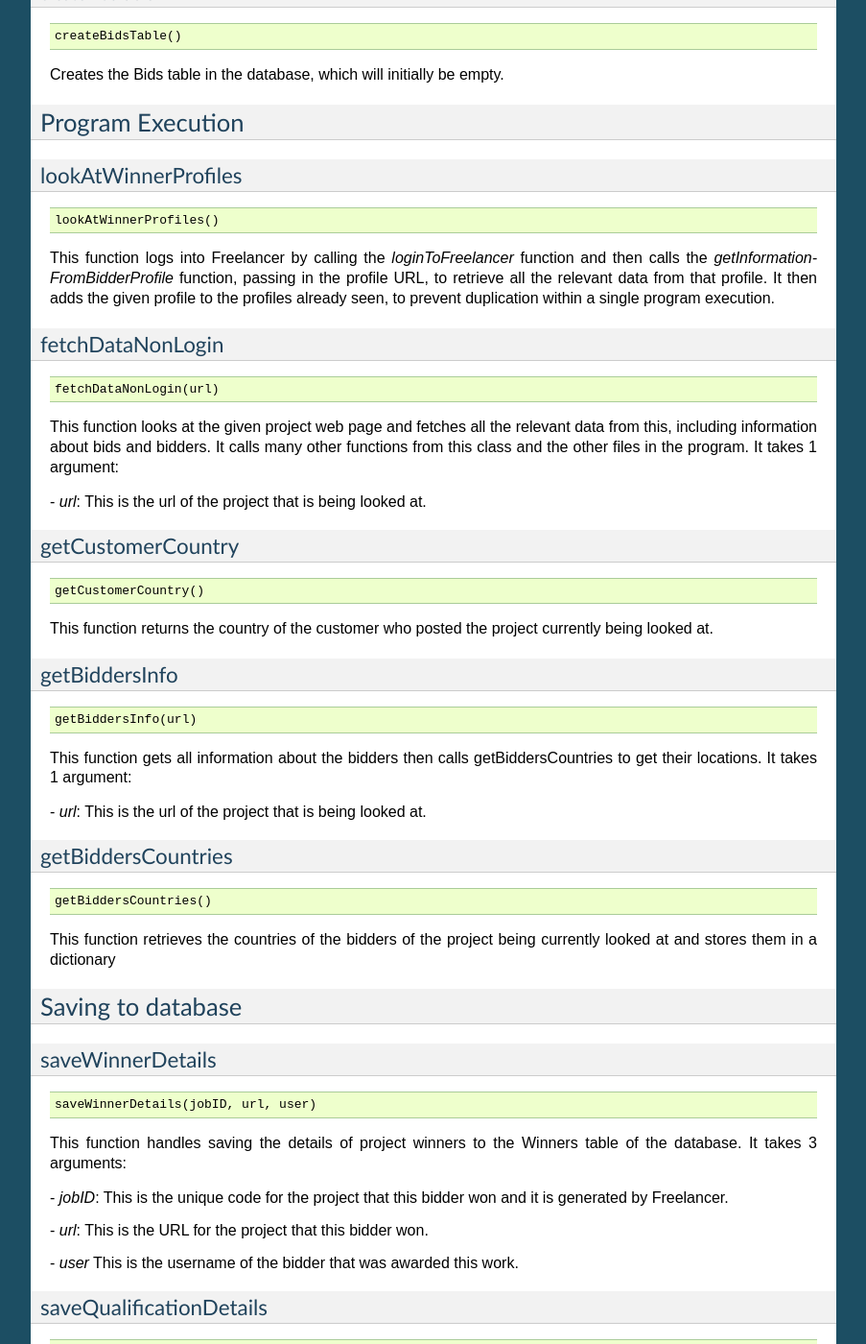
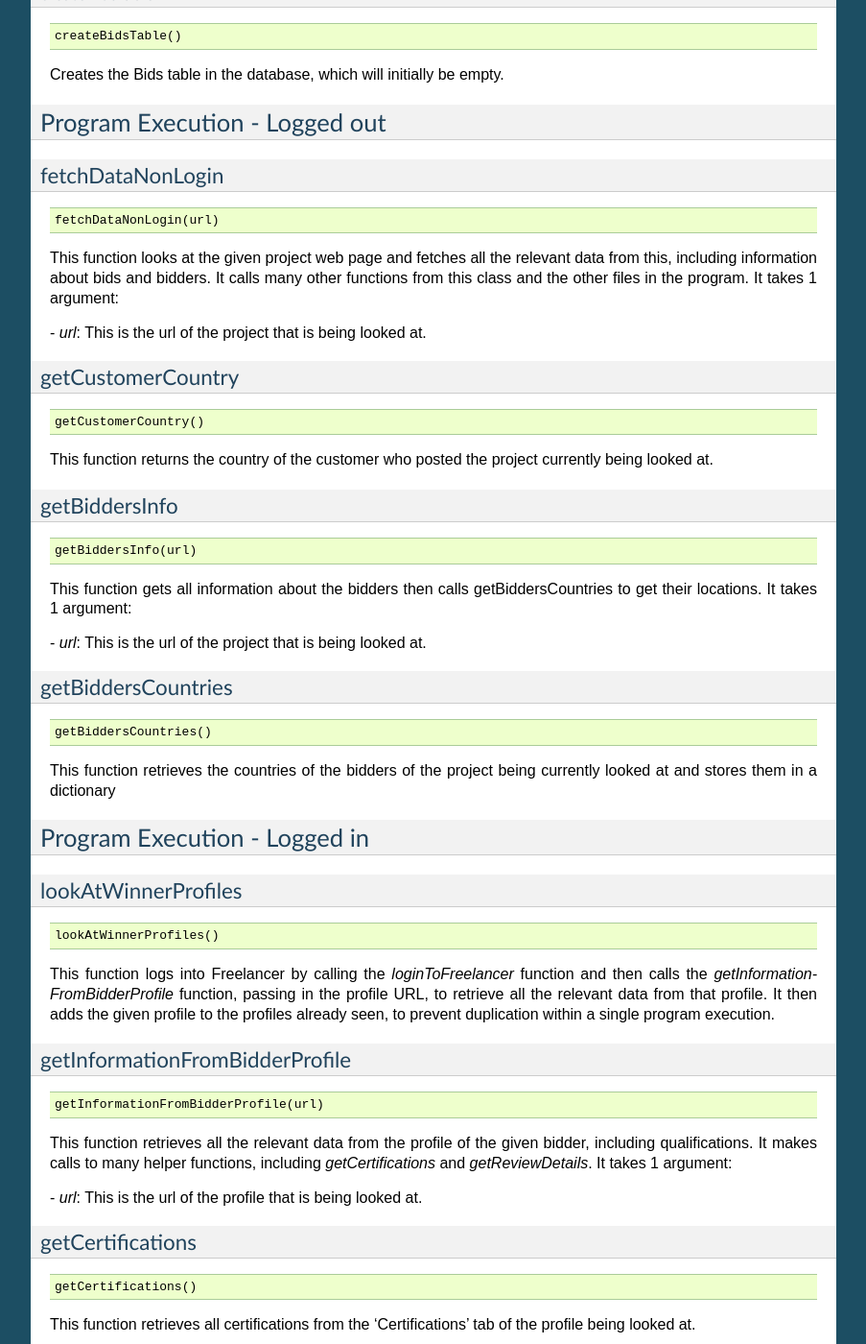
Before and after one commit to ben-dent/Contract-Cheating-Analysis, a Sphinx documentation site: the page built from docs/main.rst, in a window 1280 px wide and 1400 px high, scrolled down 1699 px. Shown: the whole window at 96% size, without its empty margins (198-1101 px from the left). Built offline with Sphinx 7.4.7, drawn with Linux system fonts in a browser that asks for light colours; some of the changed text lies outside the part shown.

Commit message:
Updating docs

```diff
--- a/docs/main.rst
+++ b/docs/main.rst
@@ -100,18 +100,8 @@ __________________
 
 Creates the Bids table in the database, which will initially be empty.
 
-Program Execution
-^^^^^^^^^^^^^^^^^^^^^
-
-lookAtWinnerProfiles
-------------------------
-.. code-block:: python
-
-   lookAtWinnerProfiles()
-
-This function logs into Freelancer by calling the *loginToFreelancer* function and then calls the *getInformationFromBidderProfile* function, passing in the profile URL, to retrieve all the relevant data from that profile.
-It then adds the given profile to the profiles already seen, to prevent duplication within a single program execution.
-
+Program Execution - Logged out
+^^^^^^^^^^^^^^^^^^^^^^^^^^^^^^^
 fetchDataNonLogin
 ------------------
 .. code-block:: python
@@ -149,6 +139,44 @@ getBiddersCountries
    getBiddersCountries()
 
 This function retrieves the countries of the bidders of the project being currently looked at and stores them in a dictionary
+
+Program Execution - Logged in
+^^^^^^^^^^^^^^^^^^^^^^^^^^^^^^^
+lookAtWinnerProfiles
+------------------------
+.. code-block:: python
+
+   lookAtWinnerProfiles()
+
+This function logs into Freelancer by calling the *loginToFreelancer* function and then calls the *getInformationFromBidderProfile* function, passing in the profile URL, to retrieve all the relevant data from that profile.
+It then adds the given profile to the profiles already seen, to prevent duplication within a single program execution.
+
+getInformationFromBidderProfile
+--------------------------------
+.. code-block:: python
+
+   getInformationFromBidderProfile(url)
+
+This function retrieves all the relevant data from the profile of the given bidder, including qualifications. It makes calls to many helper functions, including *getCertifications* and *getReviewDetails*.
+It takes 1 argument:
+
+| - *url*: This is the url of the profile that is being looked at.
+
+getCertifications
+------------------
+.. code-block:: python
+
+   getCertifications()
+
+This function retrieves all certifications from the 'Certifications' tab of the profile being looked at.
+
+getReviewDetails
+-----------------
+.. code-block:: python
+
+   getReviewDetails()
+
+This function retrieves details about the reviews on the profile being currently looked at.
 
 Saving to database
 ^^^^^^^^^^^^^^^^^^^
@@ -228,3 +256,31 @@ It takes 3 arguments:
 | - *country*: The country of the user who bid for this project.
 
 | - *user*: The username of the person who bid on this project
+
+General helper functions
+^^^^^^^^^^^^^^^^^^^^^^^^^
+exit
+-----
+.. code-block:: python
+
+   exit()
+
+This function handles closing the program.
+
+closeBrowser
+-------------
+.. code-block:: python
+
+   closeBrowser()
+
+This function closes the browser being used by the program, regardless of whether it is being run in headless mode.
+The function then calls *exit* to close the program.
+
+keyPressEvent
+--------------
+.. code-block:: python
+
+   keyPressEvent(event)
+
+This function overrides a function in the PyQt library and handles the user pressing keys during program execution.
+This function only handles the use of the Enter key, which calls *setUpProgram*.
```
